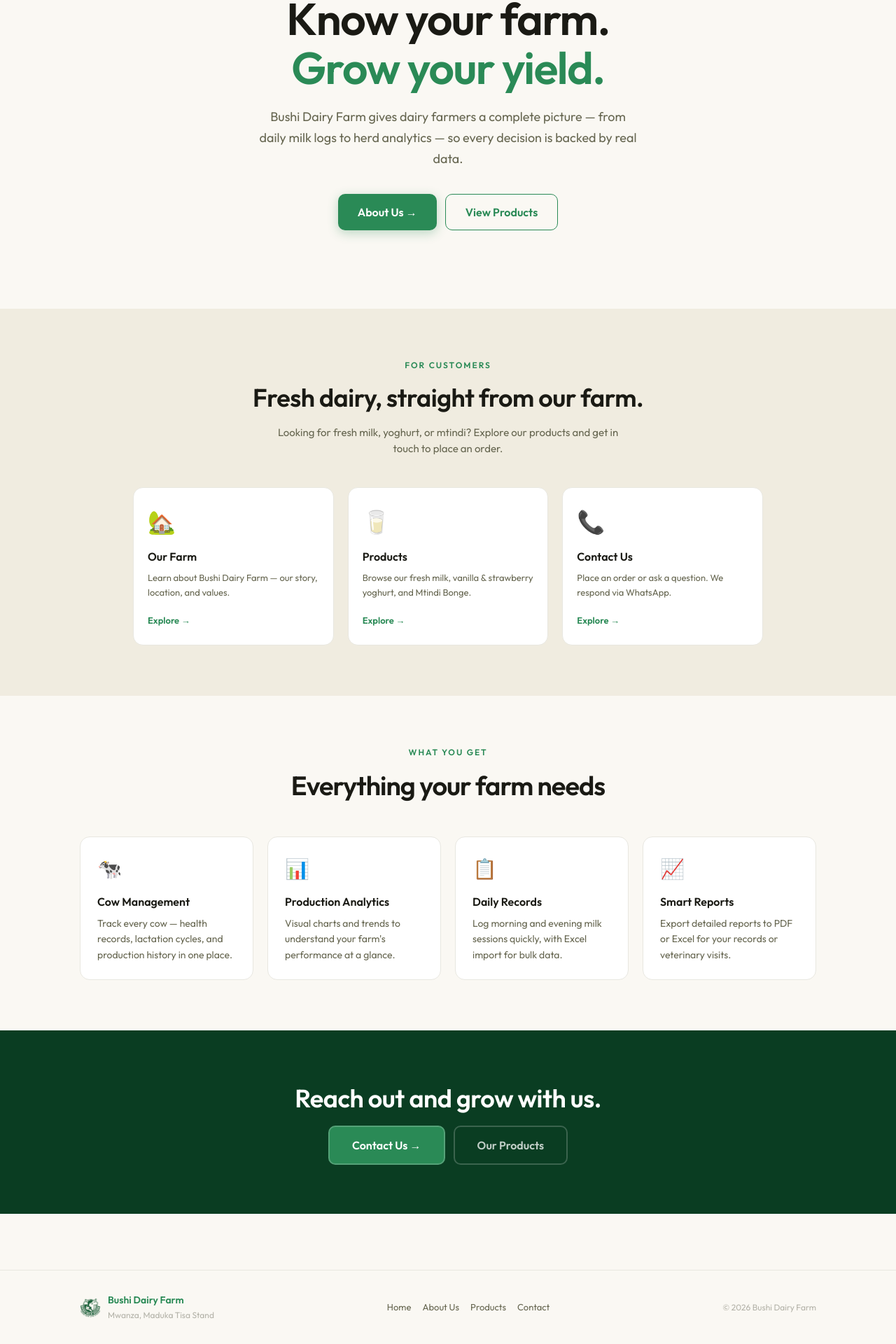
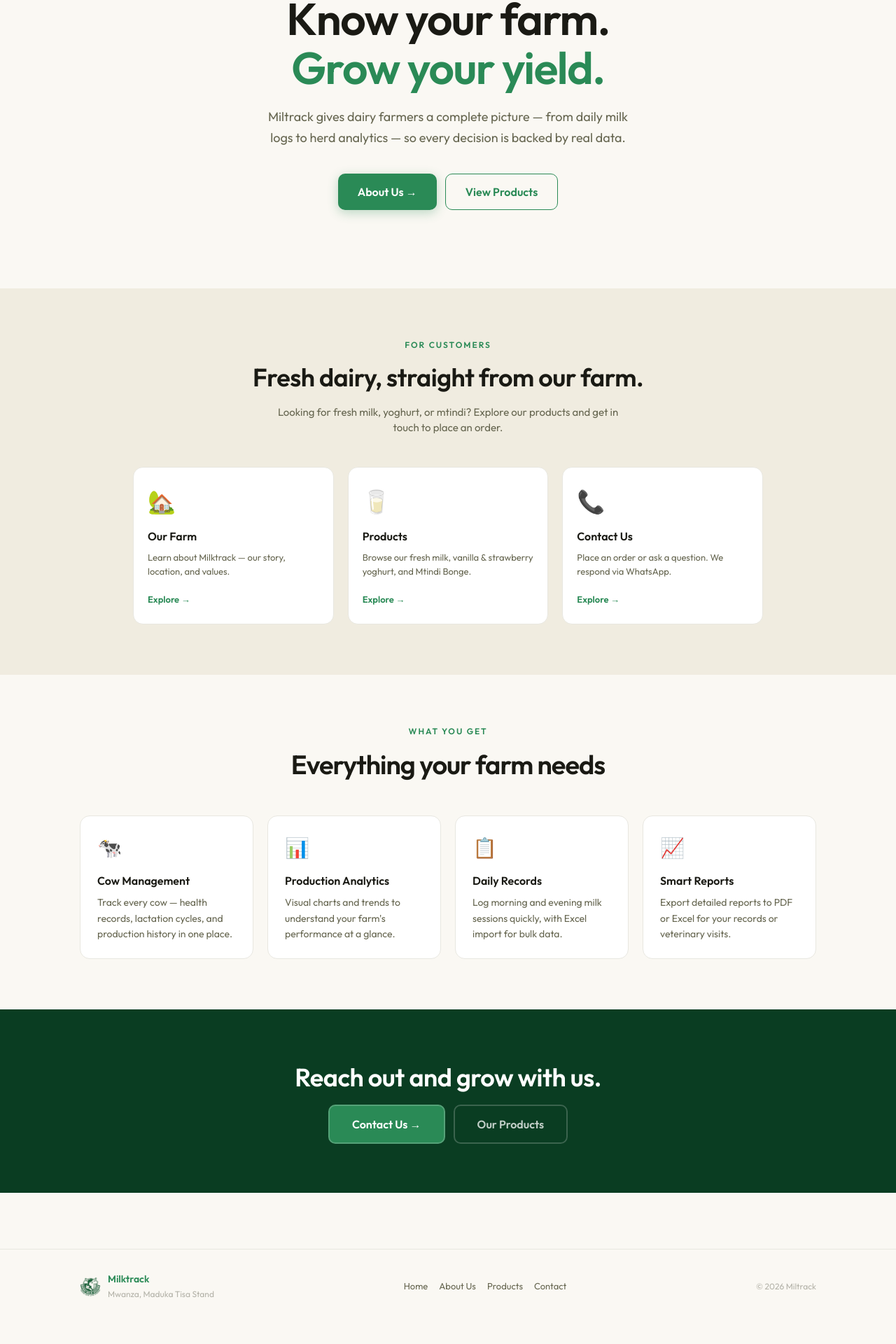
Before and after one commit to Johnson1425-ux/bushi_farm, a React (Vite) app: page / in a window 1280 px wide. Shown: the part 215-2135 px from the top of the page at 70% size. After the commit the page ends 2105 px from the top, so only its background shows below. Built offline with nearby package versions, Linux system fonts and the light colour scheme; no server answers.

Commit message:
Changed app's name

```diff
--- a/index.html
+++ b/index.html
@@ -3,7 +3,7 @@
   <head>
     <meta charset="UTF-8" />
     <meta name="viewport" content="width=device-width, initial-scale=1.0" />
-    <title>Bushi Cow Farm</title>
+    <title>Milktrack</title>
     <link rel="preconnect" href="https://fonts.googleapis.com" />
     <link rel="preconnect" href="https://fonts.gstatic.com" crossorigin />
     <link rel="icon" type="image/png" sizes="32x32" href="/favicon.png" />
--- a/src/components/Sidebar.jsx
+++ b/src/components/Sidebar.jsx
@@ -207,7 +207,7 @@ export default function Sidebar({ page, setPage, summary, online }) {
         <div className="px-6 py-3 border-b border-white/10 flex items-center gap-2.5">
           <Logo size={40} plate />
           <div>
-            <div className="font-serif text-[20px] text-white leading-tight">Bushi Farm</div>
+            <div className="font-serif text-[20px] text-white leading-tight">Milktrack</div>
             <div className="text-[10px] text-white/45 mt-0.5 tracking-wide uppercase">Farm Analytics</div>
           </div>
         </div>
@@ -227,7 +227,7 @@ export default function Sidebar({ page, setPage, summary, online }) {
         >
           <div className="flex items-center gap-2">
             <Logo size={26} plate />
-            <span className="font-serif text-white text-[18px]">Bushi Farm</span>
+            <span className="font-serif text-white text-[18px]">Milktrack</span>
           </div>
           <div className="flex items-center gap-1">
             {/* Dark mode toggle */}
@@ -269,7 +269,7 @@ export default function Sidebar({ page, setPage, summary, online }) {
             <div className="flex items-center gap-2.5">
               <Logo size={30} plate />
               <div>
-                <div className="font-serif text-[22px] text-white leading-tight">Bushi Farm</div>
+                <div className="font-serif text-[22px] text-white leading-tight">Milktrack</div>
                 <div className="text-[11px] text-white/45 mt-0.5 tracking-wide uppercase">Farm Analytics</div>
               </div>
             </div>
--- a/src/components/ui.jsx
+++ b/src/components/ui.jsx
@@ -3,7 +3,7 @@ import { statusClass } from '../lib/api'
 import logo from '../assets/logo.png'
 
 /**
- * The Bushi Milk House mark.
+ * The Milktrack mark.
  *
  * One component so the logo cannot drift between the sidebar, the public
  * header and the sign-in screen — every brand mark in the app renders this.
@@ -18,7 +18,7 @@ export function Logo({ size = 32, plate = true, className = '', style = {} }) {
   const img = (
     <img
       src={logo}
-      alt="Bushi Milk House"
+      alt="Milktrack"
       width={size}
       height={size}
       style={{ display: 'block', width: size, height: size, objectFit: 'contain' }}
--- a/src/pages/AIReports.jsx
+++ b/src/pages/AIReports.jsx
@@ -181,7 +181,7 @@ function PeriodReportTab({ canGenerate, onSaved }) {
         <Card>
           <CardTitle>
             <span>Farm report — {from} to {to}</span>
-            {!busy && <ResultActions content={text} filename={`bushi-report-${from}_${to}.md`} />}
+            {!busy && <ResultActions content={text} filename={`milktrack-report-${from}_${to}.md`} />}
           </CardTitle>
           <Markdown text={text} />
           {busy && <Caret />}
--- a/src/pages/AboutUs.jsx
+++ b/src/pages/AboutUs.jsx
@@ -56,7 +56,7 @@ export default function AboutUs() {
             <span style={{ color: 'var(--green-400)' }}>straight to you.</span>
           </h1>
           <p style={{ fontSize: 18, color: 'rgba(255,255,255,0.7)', maxWidth: 520, margin: '0 auto 36px', lineHeight: 1.65 }}>
-            Bushi Dairy Farm is Mwanza's trusted source for fresh, natural dairy products. From our herd to your home — quality you can taste.
+            Milktrack is Mwanza's trusted source for fresh, natural dairy products. From our herd to your home — quality you can taste.
           </p>
           <div style={{ display: 'flex', gap: 12, justifyContent: 'center', flexWrap: 'wrap' }}>
             <a href="/products" style={{
@@ -105,7 +105,7 @@ export default function AboutUs() {
               A farm built on passion for quality dairy.
             </h2>
             <p style={{ fontSize: 15, color: 'var(--ink-60)', lineHeight: 1.8, marginBottom: 16 }}>
-              Located in the heart of Mwanza at Maduka Tisa Stand, Bushi Dairy Farm has been serving the community with fresh, high-quality dairy products. Our farm combines modern dairy management with a deep commitment to animal welfare.
+              Located in the heart of Mwanza at Maduka Tisa Stand, Milktrack has been serving the community with fresh, high-quality dairy products. Our farm combines modern dairy management with a deep commitment to animal welfare.
             </p>
             <p style={{ fontSize: 15, color: 'var(--ink-60)', lineHeight: 1.8 }}>
               With over 52 cows producing hundreds of litres daily, we process fresh milk into a range of products including yoghurt, mtindi, and packaged milk — all made with care and no artificial additives.
@@ -139,7 +139,7 @@ export default function AboutUs() {
         <div style={{ maxWidth: 1100, margin: '0 auto' }}>
           <div style={{ textAlign: 'center', marginBottom: 48 }}>
             <p style={{ fontSize: 12, fontWeight: 700, letterSpacing: 2, textTransform: 'uppercase', color: 'var(--green-600)', marginBottom: 10 }}>Our Values</p>
-            <h2 style={{ fontSize: 'clamp(24px, 4vw, 36px)', fontWeight: 800, color: 'var(--ink)', letterSpacing: '-0.5px' }}>Why choose Bushi Dairy?</h2>
+            <h2 style={{ fontSize: 'clamp(24px, 4vw, 36px)', fontWeight: 800, color: 'var(--ink)', letterSpacing: '-0.5px' }}>Why choose Milktrack?</h2>
           </div>
           <div style={{ display: 'grid', gridTemplateColumns: 'repeat(auto-fit, minmax(220px, 1fr))', gap: 20 }}>
             {VALUES.map(v => (
--- a/src/pages/ContactPage.jsx
+++ b/src/pages/ContactPage.jsx
@@ -23,7 +23,7 @@ export default function ContactPage() {
     e.preventDefault()
     // Build WhatsApp message
     const text = encodeURIComponent(
-      `Hello Bushi Dairy Farm! 🐄\n\n` +
+      `Milktrack! 🐄\n\n` +
       `Name: ${form.name}\n` +
       `Phone: ${form.phone}\n` +
       `Product of interest: ${form.product || 'General inquiry'}\n\n` +
--- a/src/pages/CustomerLayout.jsx
+++ b/src/pages/CustomerLayout.jsx
@@ -53,7 +53,7 @@ export default function CustomerLayout() {
           <button onClick={() => navigate('/')} style={{ background: 'none', border: 'none', cursor: 'pointer', display: 'flex', alignItems: 'center', gap: 10 }}>
             <Logo size={38} />
             <div style={{ textAlign: 'left' }}>
-              <div style={{ fontSize: 16, fontWeight: 700, color: 'var(--green-600)', lineHeight: 1.2, letterSpacing: '-0.3px' }}>Bushi Dairy Farm</div>
+              <div style={{ fontSize: 16, fontWeight: 700, color: 'var(--green-600)', lineHeight: 1.2, letterSpacing: '-0.3px' }}>Milktrack</div>
               <div style={{ fontSize: 10, color: 'var(--ink-30)', textTransform: 'uppercase', letterSpacing: 1 }}>Mwanza, Tanzania</div>
             </div>
           </button>
@@ -191,7 +191,7 @@ export default function CustomerLayout() {
           <div style={{ display: 'flex', alignItems: 'center', gap: 10 }}>
             <Logo size={30} />
             <div>
-              <div style={{ fontSize: 14, fontWeight: 700, color: 'var(--green-600)' }}>Bushi Dairy Farm</div>
+              <div style={{ fontSize: 14, fontWeight: 700, color: 'var(--green-600)' }}>Milktrack</div>
               <div style={{ fontSize: 12, color: 'var(--ink-30)', marginTop: 2 }}>Mwanza, Maduka Tisa Stand</div>
             </div>
           </div>
@@ -203,7 +203,7 @@ export default function CustomerLayout() {
               </button>
             ))}
           </div>
-          <div style={{ fontSize: 12, color: 'var(--ink-30)' }}>© {new Date().getFullYear()} Bushi Dairy Farm</div>
+          <div style={{ fontSize: 12, color: 'var(--ink-30)' }}>© {new Date().getFullYear()} Miltrack</div>
         </div>
       </footer>
     </div>
--- a/src/pages/HealthRecords.jsx
+++ b/src/pages/HealthRecords.jsx
@@ -222,7 +222,7 @@ function UploadModal({ cows, onClose, onSuccess }) {
               {file ? file.name : 'Click or drag & drop a .docx file here'}
             </div>
             <div className="text-xs mt-1" style={{ color: 'var(--ink-30)' }}>
-              Bushi Dairy Farm Individual Health Record form
+              Milktrack Individual Health Record form
             </div>
             <input ref={inputRef} type="file" accept=".docx,.doc" className="hidden"
               onChange={e => setFile(e.target.files[0])} />
--- a/src/pages/LandingPage.jsx
+++ b/src/pages/LandingPage.jsx
@@ -36,7 +36,7 @@ export default function LandingPage() {
         </h1>
 
         <p style={{ fontSize: 18, color: 'var(--ink-60)', maxWidth: 540, margin: '0 auto 36px', lineHeight: 1.65 }}>
-          Bushi Dairy Farm gives dairy farmers a complete picture — from daily milk logs to herd analytics — so every decision is backed by real data.
+          Miltrack gives dairy farmers a complete picture — from daily milk logs to herd analytics — so every decision is backed by real data.
         </p>
 
         <div style={{ display: 'flex', gap: 12, justifyContent: 'center', flexWrap: 'wrap', marginBottom: 52 }}>
@@ -84,7 +84,7 @@ export default function LandingPage() {
         </div>
         <div style={{ maxWidth: 900, margin: '0 auto', display: 'grid', gridTemplateColumns: 'repeat(auto-fit, minmax(240px, 1fr))', gap: 20 }}>
           {[
-            { path: '/farm',     icon: '🏡', title: 'Our Farm',  desc: 'Learn about Bushi Dairy Farm — our story, location, and values.' },
+            { path: '/farm',     icon: '🏡', title: 'Our Farm',  desc: 'Learn about Milktrack — our story, location, and values.' },
             { path: '/products', icon: '🥛', title: 'Products',  desc: 'Browse our fresh milk, vanilla & strawberry yoghurt, and Mtindi Bonge.' },
             { path: '/contact',  icon: '📞', title: 'Contact Us', desc: 'Place an order or ask a question. We respond via WhatsApp.' },
           ].map(c => (
--- a/src/pages/Login.jsx
+++ b/src/pages/Login.jsx
@@ -47,7 +47,7 @@ export default function Login() {
           <div style={{ display: 'flex', justifyContent: 'center', marginBottom: 10 }}>
             <Logo size={64} />
           </div>
-          <div className="font-serif text-[26px] text-ink">Bushi Farm</div>
+          <div className="font-serif text-[26px] text-ink">Milktrack</div>
           <div className="text-[12px] text-ink-30 uppercase tracking-[0.5px]" style={{ marginTop: 4 }}>Farm Analytics</div>
         </div>
 
--- a/src/pages/Users.jsx
+++ b/src/pages/Users.jsx
@@ -60,7 +60,7 @@ export default function Users() {
 
   return (
     <div style={{ animation: 'fadeUp .2s ease' }}>
-      <PageHeader title="Users" sub="Manage who can access Bushi Farm">
+      <PageHeader title="Users" sub="Manage who can access Milktrack">
         <Btn size="sm" variant="primary" onClick={() => setShowForm(v => !v)}>
           {showForm ? 'Cancel' : '+ New user'}
         </Btn>
```
